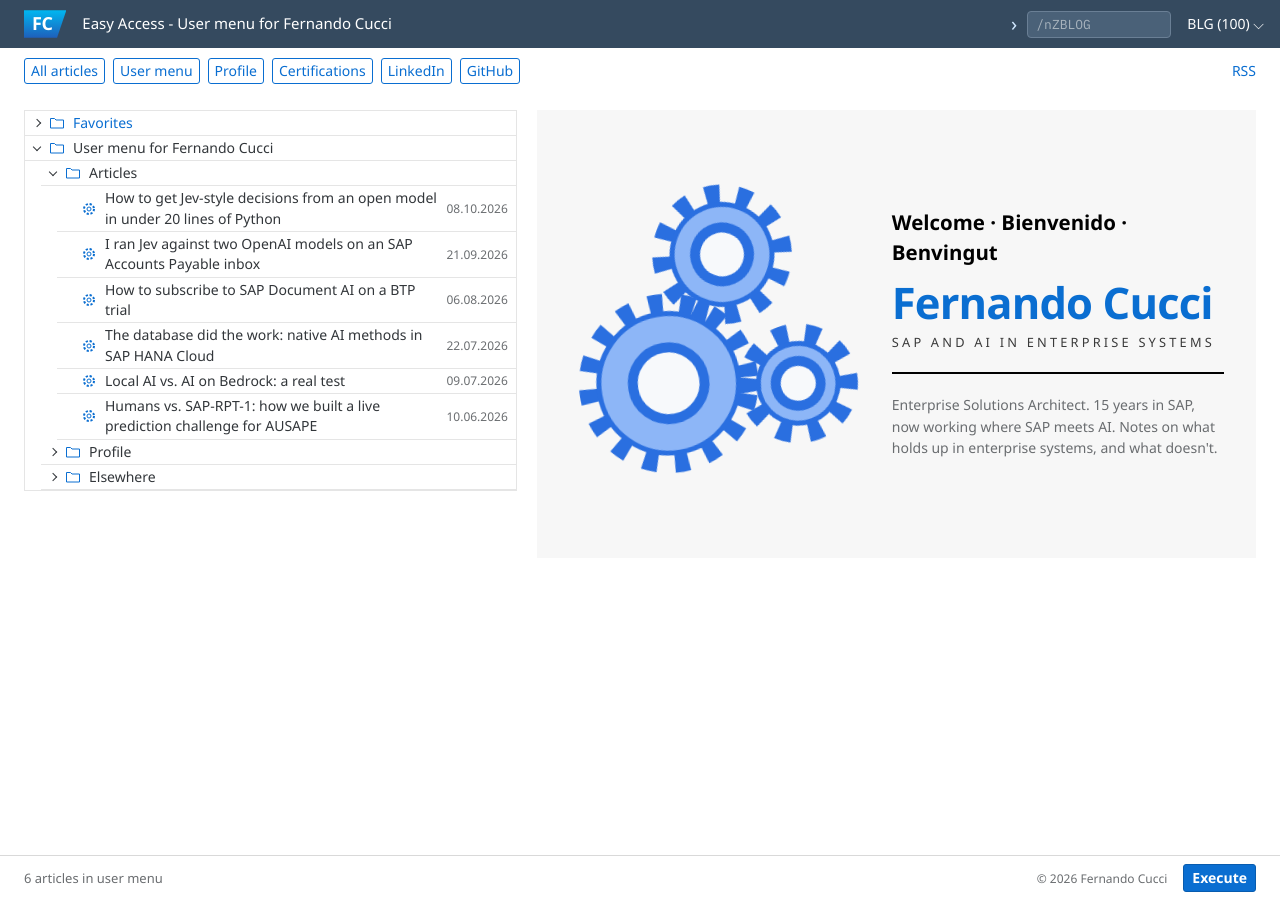
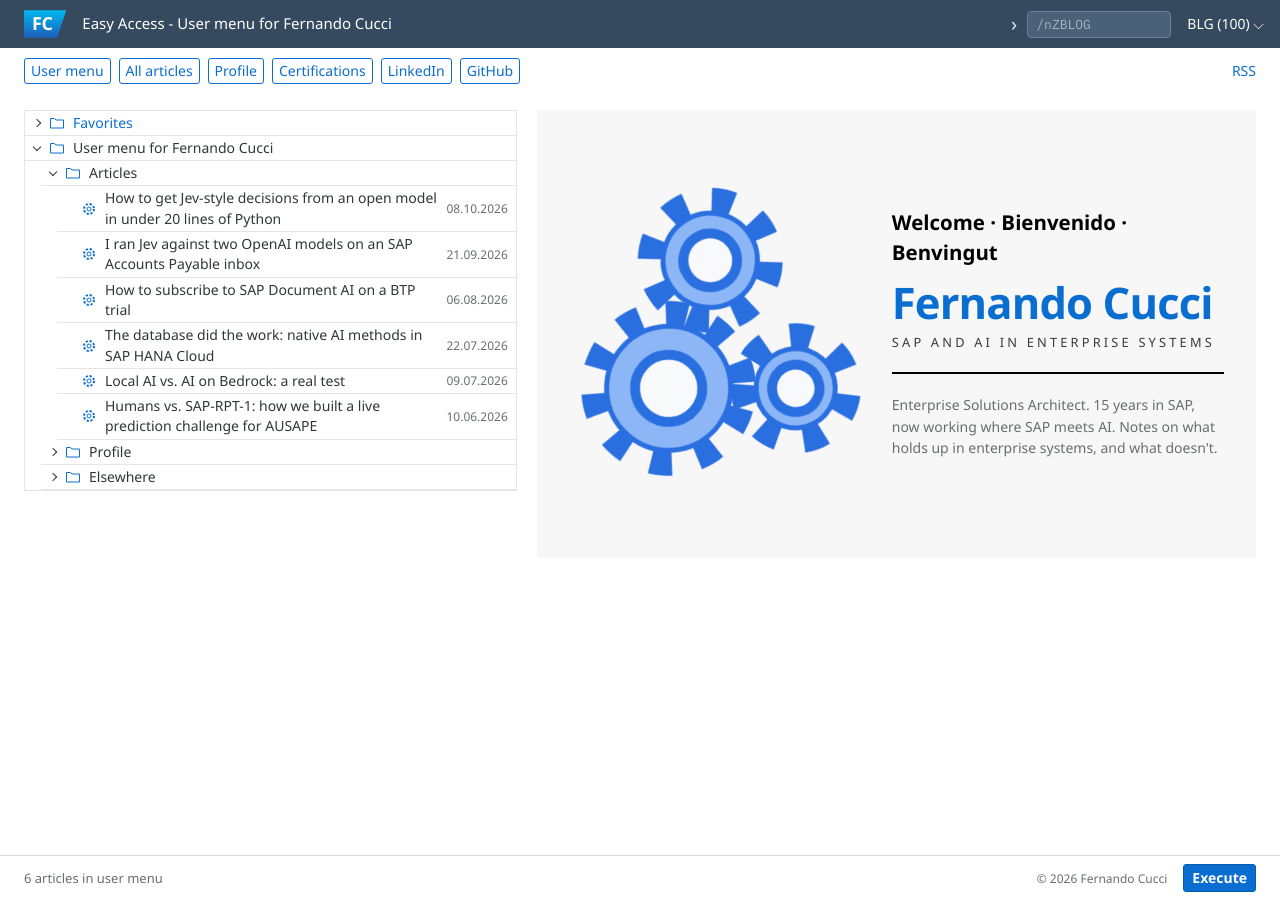
Before and after one commit to fernandocucci/fernandocucci.github.io, a Jekyll site: the page built from index.md, in a window 1280 px wide. Built offline with Jekyll 4.4.1, drawn with Linux system fonts in a browser that asks for light colours.

Commit message:
Put User menu first in the toolbar and slow down the gears
The gears have bigger teeth (10, 8 and 7) and turn in 40, 32 and 28 seconds.

```diff
--- a/_layouts/default.html
+++ b/_layouts/default.html
@@ -63,8 +63,8 @@
   </header>
 
   <nav class="toolbar" aria-label="Main">
+    <a class="btn" href="{{ '/' | relative_url }}">User menu</a>
     <a class="btn" href="{{ '/articles/' | relative_url }}">All articles</a>
-    <a class="btn" href="{{ '/' | relative_url }}">User menu</a>
     <a class="btn" href="{{ '/cv/' | relative_url }}">Profile</a>
     <a class="btn" href="{{ '/cv/#certifications' | relative_url }}">Certifications</a>
     {%- if site.linkedin_url -%}<a class="btn" href="{{ site.linkedin_url }}" rel="me">LinkedIn</a>{%- endif -%}
--- a/_layouts/home.html
+++ b/_layouts/home.html
@@ -72,20 +72,20 @@ layout: default
     Numbers come from a one-off script; change one gear and recompute.
   {%- endcomment -%}
   <svg class="gears" viewBox="0 0 120 120" aria-hidden="true">
-      <g transform="rotate(-78.75 40 80)"><g class="gear gear--b">
-        <circle cx="40" cy="80" r="32.0" fill="none" stroke="#2A6FE0" stroke-width="8" stroke-dasharray="5.655 6.912" stroke-dashoffset="2.827"/>
-        <circle cx="40" cy="80" r="28.0" fill="#8DB6F7" stroke="#2A6FE0" stroke-width="2"/>
-        <circle cx="40" cy="80" r="14.4" fill="#F7F9FB" stroke="#2A6FE0" stroke-width="4"/>
+      <g transform="rotate(-90 40 82)"><g class="gear gear--b">
+        <circle cx="40" cy="82" r="30" fill="none" stroke="#2A6FE0" stroke-width="10.2" stroke-dasharray="8.482 10.367" stroke-dashoffset="4.241"/>
+        <circle cx="40" cy="82" r="24.9" fill="#8DB6F7" stroke="#2A6FE0" stroke-width="2"/>
+        <circle cx="40" cy="82" r="13.5" fill="#F7F9FB" stroke="#2A6FE0" stroke-width="4"/>
       </g></g>
-      <g transform="rotate(112.5 61.43 28.26)"><g class="gear gear--a">
-        <circle cx="61.43" cy="28.26" r="24.0" fill="none" stroke="#2A6FE0" stroke-width="8" stroke-dasharray="5.655 6.912" stroke-dashoffset="2.827"/>
-        <circle cx="61.43" cy="28.26" r="20.0" fill="#8DB6F7" stroke="#2A6FE0" stroke-width="2"/>
-        <circle cx="61.43" cy="28.26" r="10.8" fill="#F7F9FB" stroke="#2A6FE0" stroke-width="4"/>
+      <g transform="rotate(108 56.69 30.64)"><g class="gear gear--a">
+        <circle cx="56.69" cy="30.64" r="24" fill="none" stroke="#2A6FE0" stroke-width="10.2" stroke-dasharray="8.482 10.367" stroke-dashoffset="4.241"/>
+        <circle cx="56.69" cy="30.64" r="18.9" fill="#8DB6F7" stroke="#2A6FE0" stroke-width="2"/>
+        <circle cx="56.69" cy="30.64" r="10.8" fill="#F7F9FB" stroke="#2A6FE0" stroke-width="4"/>
       </g></g>
-      <g transform="rotate(180 92 80)"><g class="gear gear--c">
-        <circle cx="92" cy="80" r="20.0" fill="none" stroke="#2A6FE0" stroke-width="8" stroke-dasharray="5.655 6.912" stroke-dashoffset="2.827"/>
-        <circle cx="92" cy="80" r="16.0" fill="#8DB6F7" stroke="#2A6FE0" stroke-width="2"/>
-        <circle cx="92" cy="80" r="9.0" fill="#F7F9FB" stroke="#2A6FE0" stroke-width="4"/>
+      <g transform="rotate(180 91 82)"><g class="gear gear--c">
+        <circle cx="91" cy="82" r="21" fill="none" stroke="#2A6FE0" stroke-width="10.2" stroke-dasharray="8.482 10.367" stroke-dashoffset="4.241"/>
+        <circle cx="91" cy="82" r="15.9" fill="#8DB6F7" stroke="#2A6FE0" stroke-width="2"/>
+        <circle cx="91" cy="82" r="9.5" fill="#F7F9FB" stroke="#2A6FE0" stroke-width="4"/>
       </g></g>
   </svg>
   <div class="welcome__text">
--- a/assets/css/style.css
+++ b/assets/css/style.css
@@ -270,10 +270,10 @@ body {
 }
 
 .gears { width: 100%; height: auto; overflow: visible; }
-.gear { transform-box: fill-box; transform-origin: center; animation: spin 24s linear infinite; }
-/* Period scales with tooth count (16, 12, 10), so the pitch speeds match. */
-.gear--a { animation-duration: 18s; animation-direction: reverse; }
-.gear--c { animation-duration: 15s; animation-direction: reverse; }
+.gear { transform-box: fill-box; transform-origin: center; animation: spin 40s linear infinite; }
+/* Period scales with tooth count (10, 8, 7), so the pitch speeds match. */
+.gear--a { animation-duration: 32s; animation-direction: reverse; }
+.gear--c { animation-duration: 28s; animation-direction: reverse; }
 
 @keyframes spin { to { transform: rotate(360deg); } }
 
```
Also changed, not shown: other parts of _layouts/home.html (+1 -1 lines).
